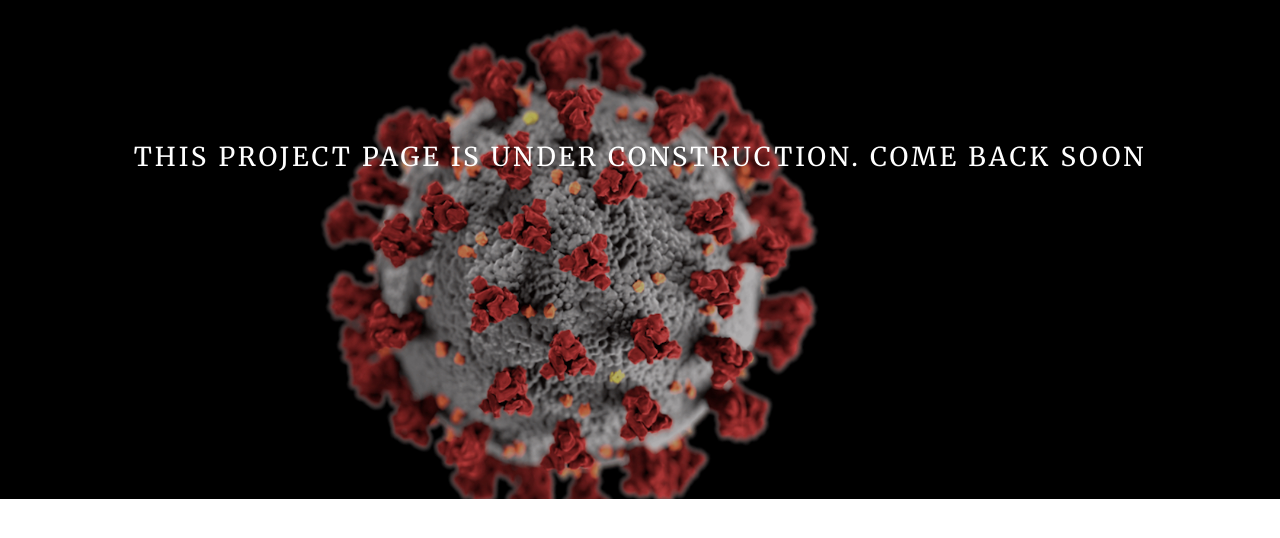
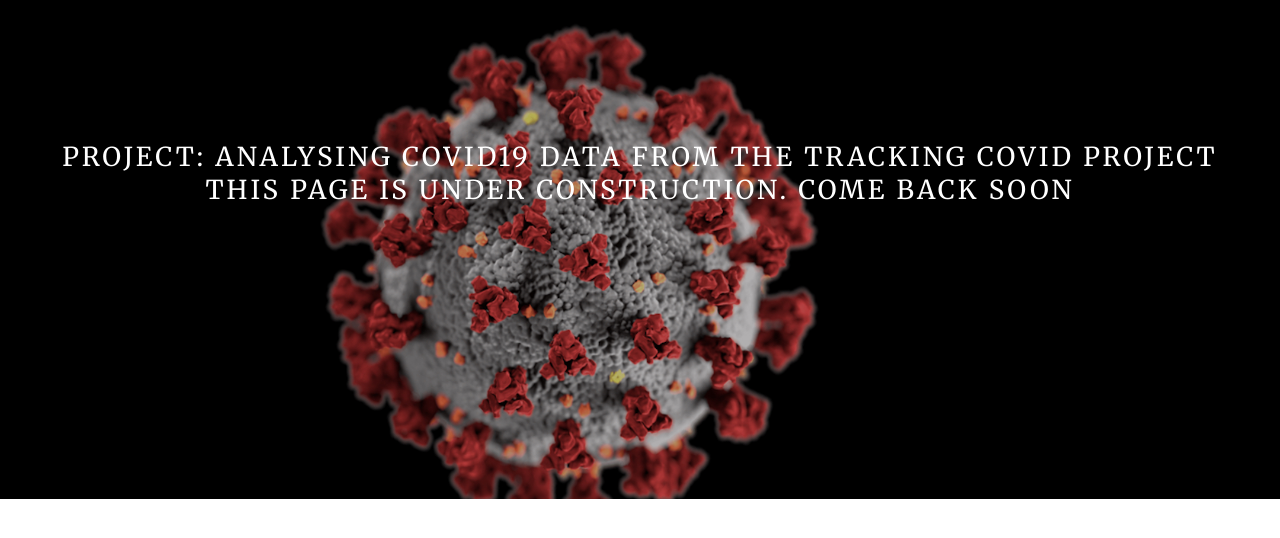
Before and after one commit to fdepaolis/github-site, a Jekyll site: the page COVID19_ATL.html, which Jekyll copies as it is, in a window 1280 px wide. Shown: the top 538 px of the page. Built offline with Jekyll 4.4.1, drawn with Linux system fonts in a browser that asks for light colours; nearby versions of some CDN libraries; library files that are not in the unit come from our copies; a style sheet for code colours, icons or effects is not loaded.

Commit message:
Update COVID19_ATL.html

```diff
--- a/COVID19_ATL.html
+++ b/COVID19_ATL.html
@@ -16,7 +16,8 @@
 <div class="wrapper"><!--wrapper started-->
 	<div class="abovebanner"><!-- above banner started -->
 			<div class="header"><!-- header started-->
-				<p class="line1">This project page is under construction. Come back soon</p>
+				<p class="line1">Project: Analysing COVID19 data from The Tracking COVID Project</p>
+				<p class="line1">This page is under construction. Come back soon</p>
 			</div><!-- header ended-->
 
 			<div class="content"><!-- content started-->
```
